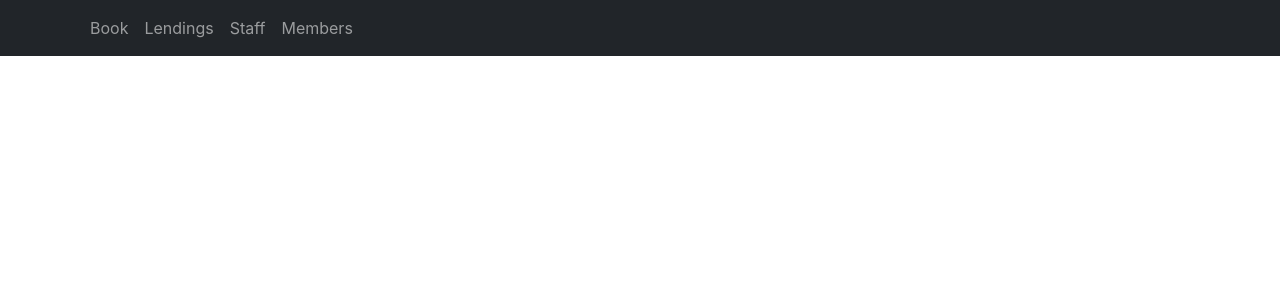
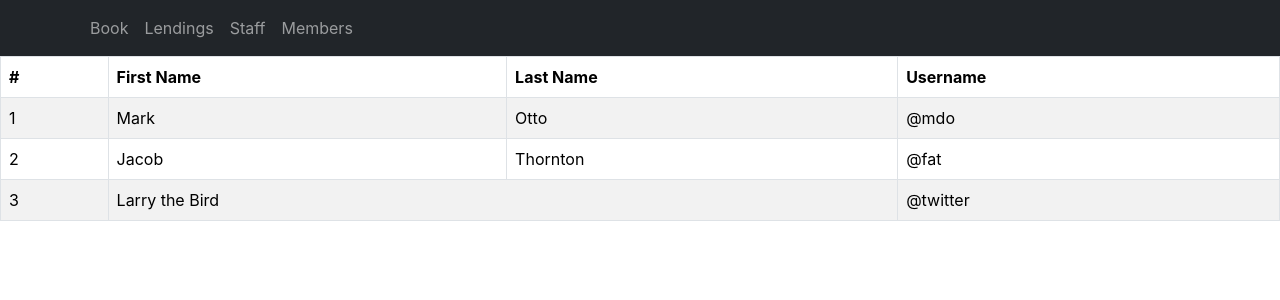
Before and after one commit to CMJD108-Online-Code-Base/LibMgmt-108, a React (Create React App) app: page / in a window 1280 px wide. Shown: the top 300 px of the page. Built offline with nearby package versions, Linux system fonts and the light colour scheme; the HTML template or start-up script is replaced by a standard one.

Commit message:
Add table template to the BookConsole

```diff
--- a/src/App.tsx
+++ b/src/App.tsx
@@ -2,11 +2,13 @@
 import logo from './logo.svg';
 import './App.css';
 import NavB from './components/NavB';
+import { BookConsole } from './components/BookConsole';
 
 function App() {
   return (
     <>
       <NavB/>
+      <BookConsole/>
     </>
   );
 }
--- a/src/components/BookConsole.tsx
+++ b/src/components/BookConsole.tsx
@@ -1,7 +1,36 @@
+import Table from 'react-bootstrap/Table';
 export function BookConsole(){
     return (
         <>
-
+           <Table striped bordered hover>
+      <thead>
+        <tr>
+          <th>#</th>
+          <th>First Name</th>
+          <th>Last Name</th>
+          <th>Username</th>
+        </tr>
+      </thead>
+      <tbody>
+        <tr>
+          <td>1</td>
+          <td>Mark</td>
+          <td>Otto</td>
+          <td>@mdo</td>
+        </tr>
+        <tr>
+          <td>2</td>
+          <td>Jacob</td>
+          <td>Thornton</td>
+          <td>@fat</td>
+        </tr>
+        <tr>
+          <td>3</td>
+          <td colSpan={2}>Larry the Bird</td>
+          <td>@twitter</td>
+        </tr>
+      </tbody>
+    </Table>
         </>
     )
 }
```
